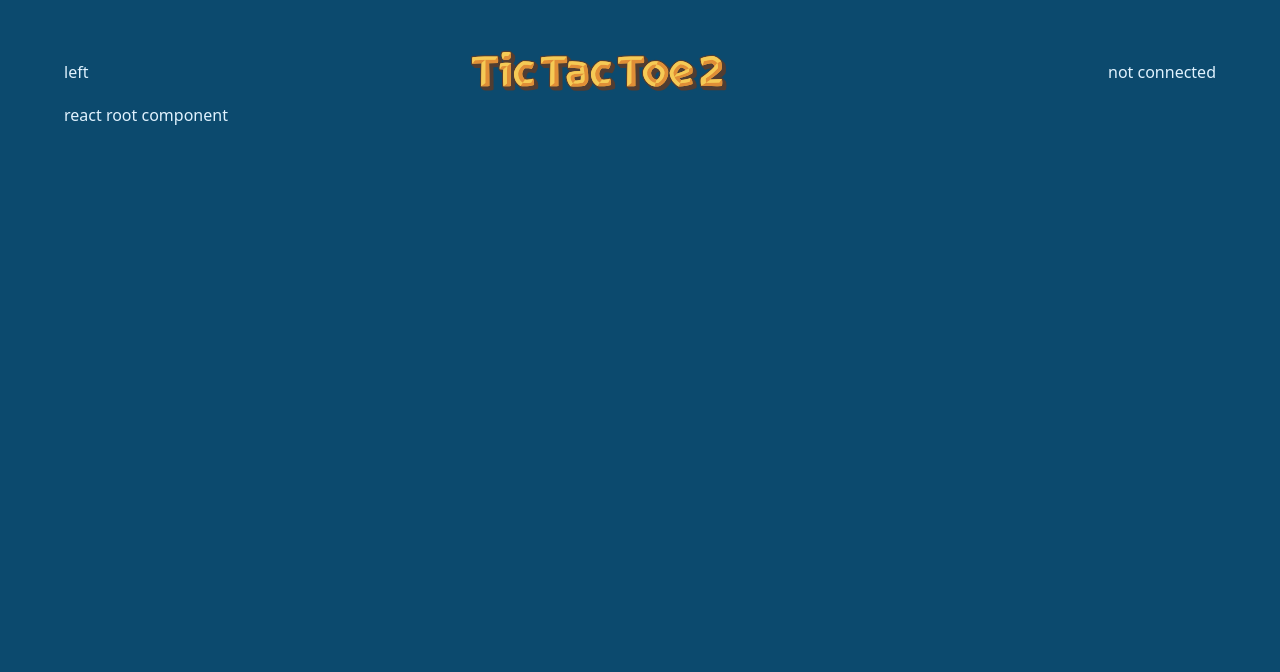
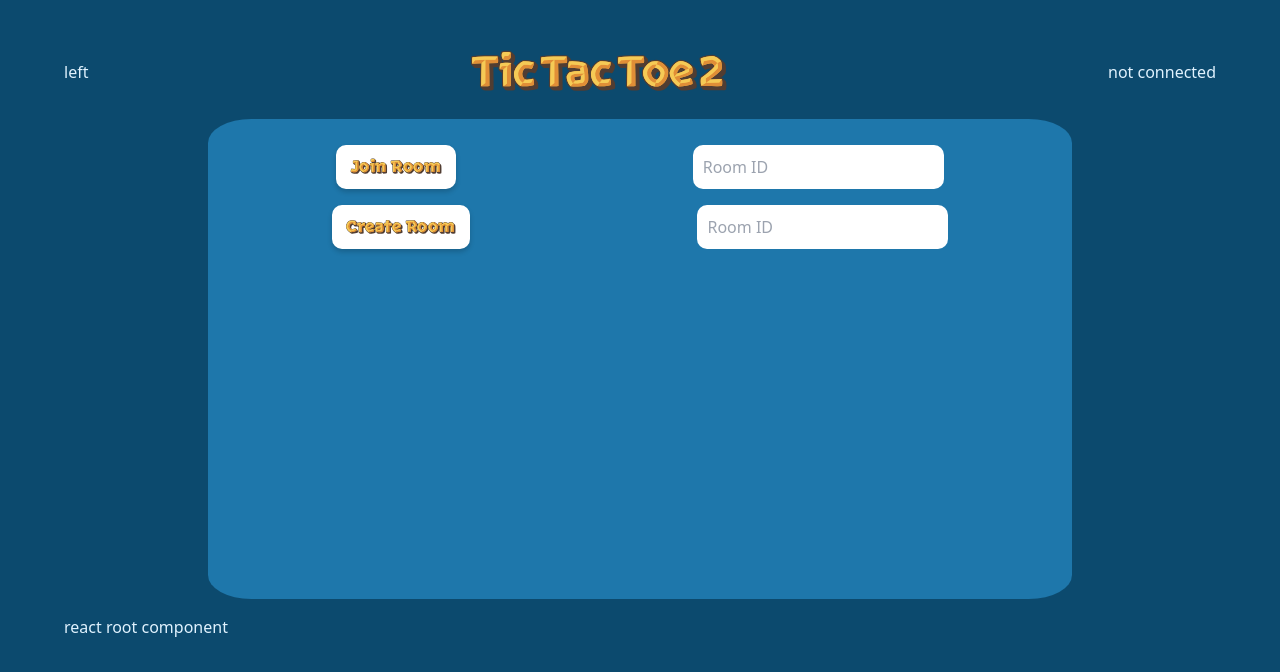
Before and after one commit to Zarone/TicTacToeTwo, a React (Create React App) app in the folder client/: page / in a window 1280 px wide. Shown: the top 672 px of the page. Built offline with nearby package versions, Linux system fonts and the light colour scheme; no server answers; the HTML template or start-up script is replaced by a standard one.

Commit message:
some html outline

```diff
--- a/client/public/index.html
+++ b/client/public/index.html
@@ -24,7 +24,7 @@
       work correctly both with client-side routing and a non-root public URL.
       Learn how to configure a non-root public URL by running `npm run build`.
     -->
-    <title>React App</title>
+    <title>Tic Tac Toe 2</title>
   </head>
   <body>
     <noscript>You need to enable JavaScript to run this app.</noscript>
--- a/client/src/App.tsx
+++ b/client/src/App.tsx
@@ -1,11 +1,13 @@
 import React from 'react';
 import './App.css';
 import { Navbar } from './components/Navbar';
+import { JoinManager } from './components/JoinManager';
 
 function App() {
   return (
     <div className={'container md:pt-10'}>
       <Navbar />
+      <JoinManager />
       <main>react root component</main>
     </div>
   );
--- /dev/null
+++ b/client/src/components/JoinManager.module.css
@@ -0,0 +1,53 @@
+.container {
+  width: 75%;
+  margin: 1rem auto;
+  height: 30rem;
+  background-color: rgb(30, 119, 171);
+  border-radius: 5%;
+  text-align: center;
+  padding: 10px;
+}
+
+:root {
+  --button-color: white;
+}
+
+.button {
+  font-family: "Rocher", sans-serif;
+
+  cursor: pointer;
+  display: inline-flex;
+  align-items: center;
+  justify-content: center;
+
+  background-color: var(--button-color);
+  border-color: var(--button-color);
+
+  border-width: 0.2rem;
+  border-radius: 10px;
+  box-shadow: 0 3px 5px rgba(0, 0, 0, 0.18);
+  font-size: 1rem;
+  padding: 0.25em 0.75em;
+  min-height: 44px;
+}
+
+.button:hover {
+  background-color: white;
+  border-color: black;
+}
+
+.button-container {
+  width: 100%;
+  display: flex;
+  flex-direction: row;
+  justify-content: space-around;
+  margin: 2vh 0;
+}
+
+.input {
+  display: flex;
+  border-radius: 10px;
+  color: black;
+  min-width: 0;
+  padding: 10px;
+}
--- /dev/null
+++ b/client/src/components/JoinManager.tsx
@@ -0,0 +1,17 @@
+import React from 'react';
+import styles from './JoinManager.module.css';
+
+export const JoinManager = () => {
+  return (
+    <div className={styles.container}>
+      <div className={styles['button-container']}>
+        <button type="button" className={styles.button}>Join Room</button>
+        <input type="text" placeholder='Room ID' className={styles.input} />
+      </div>
+      <div className={styles['button-container']}>
+        <button type="button" className={styles.button}>Create Room</button>
+        <input type="text" placeholder='Room ID' className={styles.input} />
+      </div>
+    </div>
+  );
+};
--- a/client/src/hooks/useSocket.ts
+++ b/client/src/hooks/useSocket.ts
@@ -1,4 +1,4 @@
-import React, { useEffect, useState } from 'react';
+import { useEffect, useState } from 'react';
 import { io } from 'socket.io-client';
 
 export const useSocket = () => {
```
Also changed, not shown: client/public/manifest.json.
